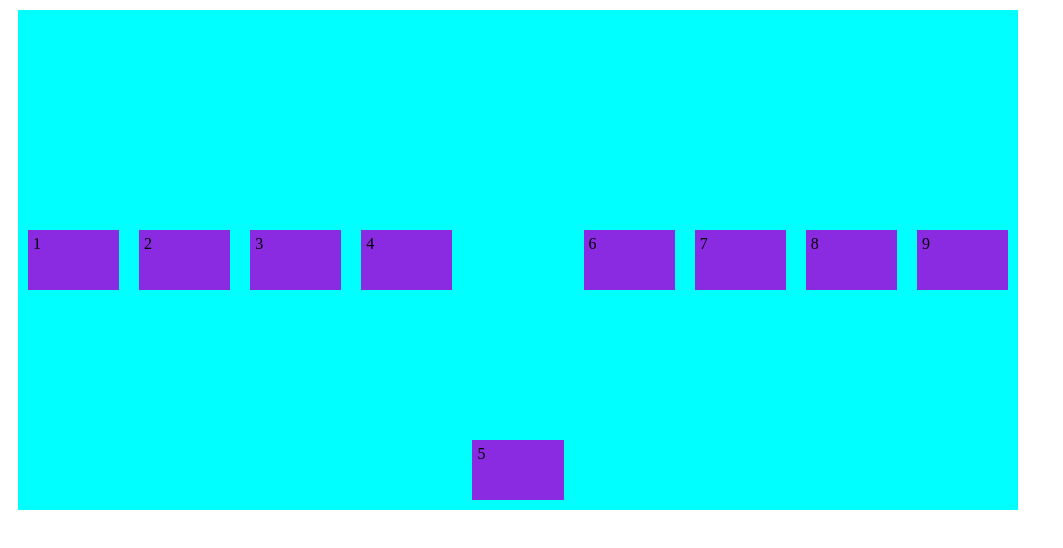
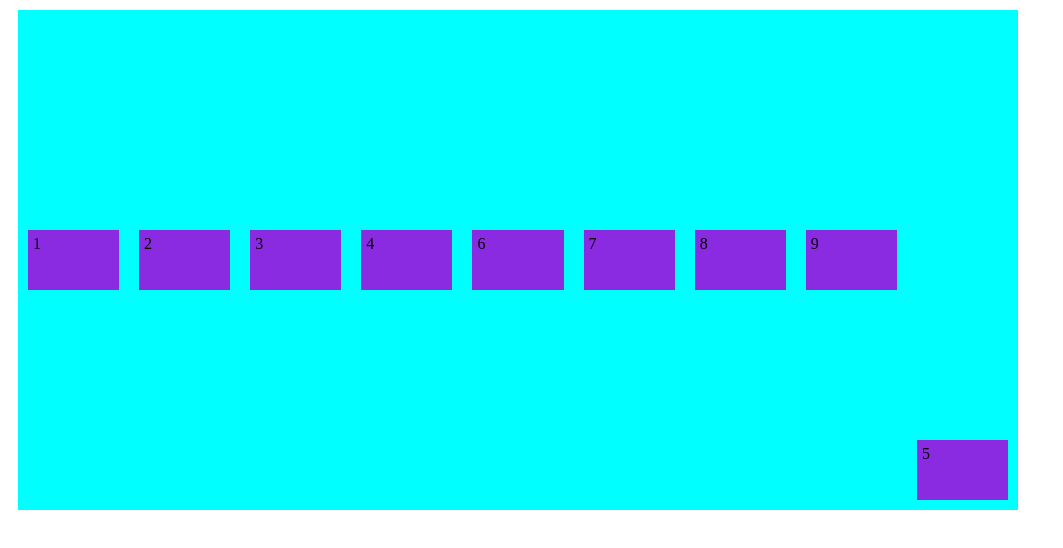
Before and after one commit to coutinhojessica/HtmlCss, a plain HTML site: page Flexbox/Flexbox.html in a window 1280 px wide. Shown: the whole page, without its empty margins (0-1063 px from the left). Drawn offline with Linux system fonts and the light colour scheme.

Commit message:
Pequena modificação no código.

```diff
--- a/Flexbox/Flexbox.html
+++ b/Flexbox/Flexbox.html
@@ -26,7 +26,7 @@
         }
         .div5 {
             align-self: flex-end;
-            order: 1 - muda a ordem de exibição das coisas.
+            order: 1 /*- muda a ordem de exibição das coisas.*/
         }
     </style>
 </head>
```
